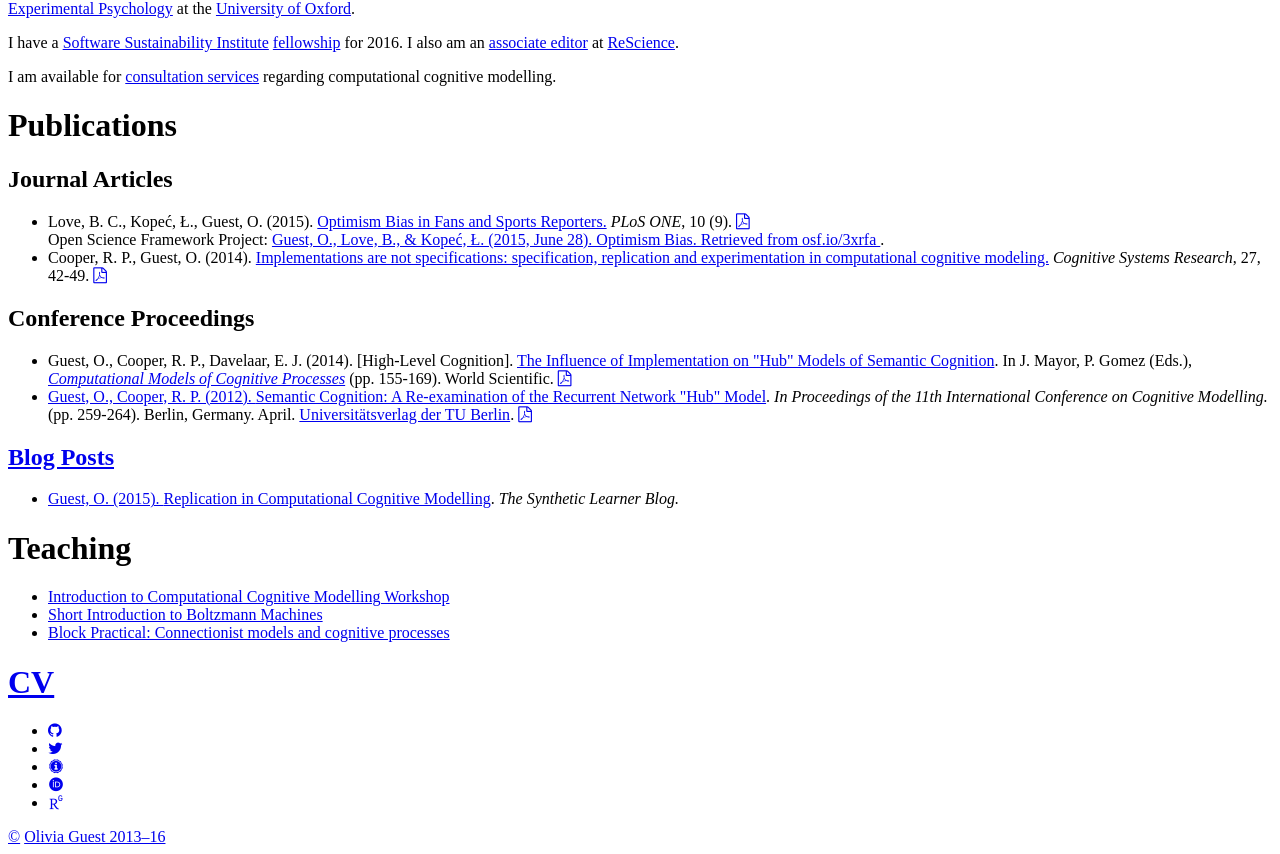
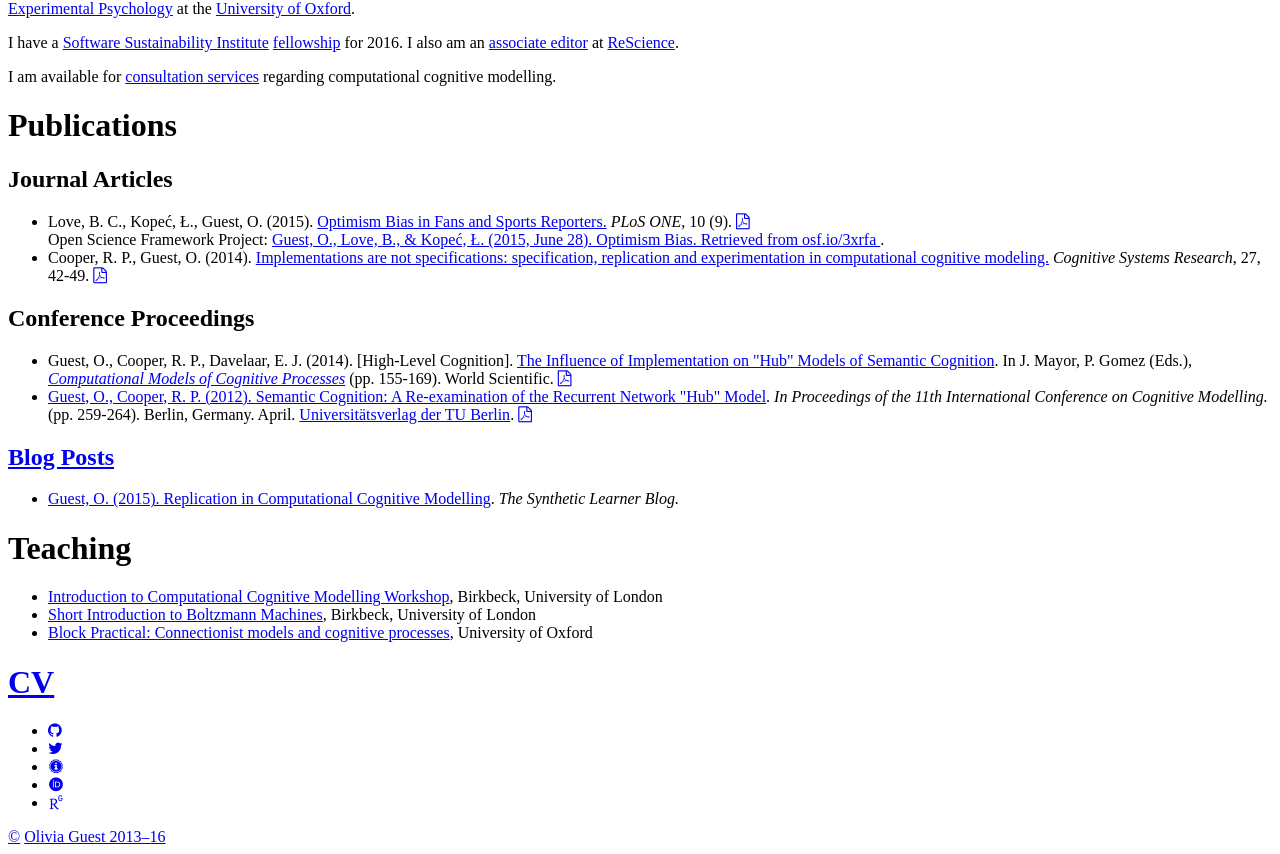
Before and after one commit to oliviaguest/oliviaguest.github.io, a Jekyll site: the page built from index.html, in a window 1280 px wide, cut to the strip 506-1360 px from the top of the page. Built offline with Jekyll 4.4.1, drawn with Linux system fonts in a browser that asks for light colours; nearby versions of some CDN libraries; some web fonts are replaced.

Commit message:
Update index.html

```diff
--- a/index.html
+++ b/index.html
@@ -76,9 +76,9 @@
       <div>
             <ul class="cv">
 
-            <li class="cv"><a href="//sites.google.com/site/introcompcog/">Introduction to Computational Cognitive Modelling Workshop</a></li>
-            <li class="cv"><a href="doc/BM.pdf">Short Introduction to Boltzmann Machines</a></li>
-            <li class="cv"><a href="/connectionism">Block Practical: Connectionist models and cognitive processes</a></li>
+            <li class="cv"><a href="//sites.google.com/site/introcompcog/">Introduction to Computational Cognitive Modelling Workshop</a>, Birkbeck, University of London</li>
+            <li class="cv"><a href="doc/BM.pdf">Short Introduction to Boltzmann Machines</a>, Birkbeck, University of London</li>
+            <li class="cv"><a href="/connectionism">Block Practical: Connectionist models and cognitive processes</a>, University of Oxford</li>
 
             </ul>
       </div>
```
